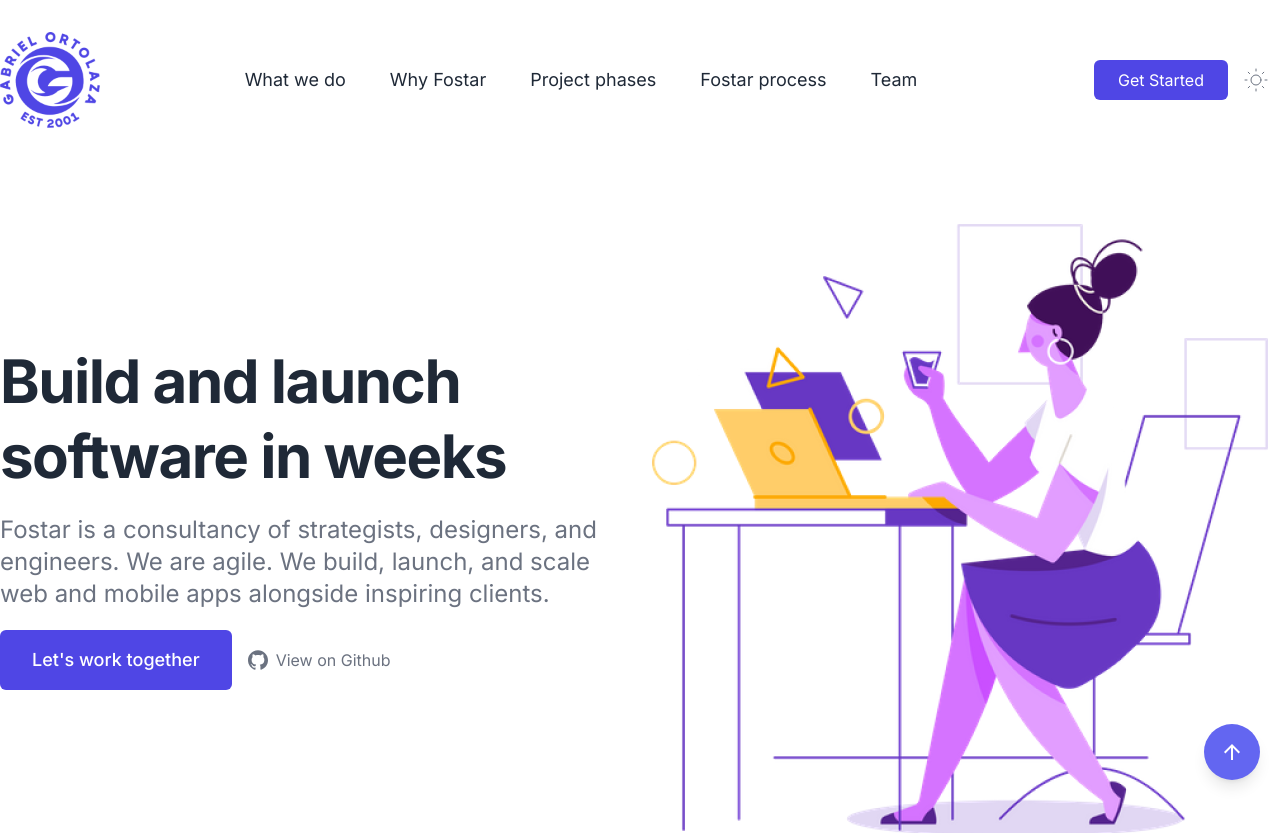
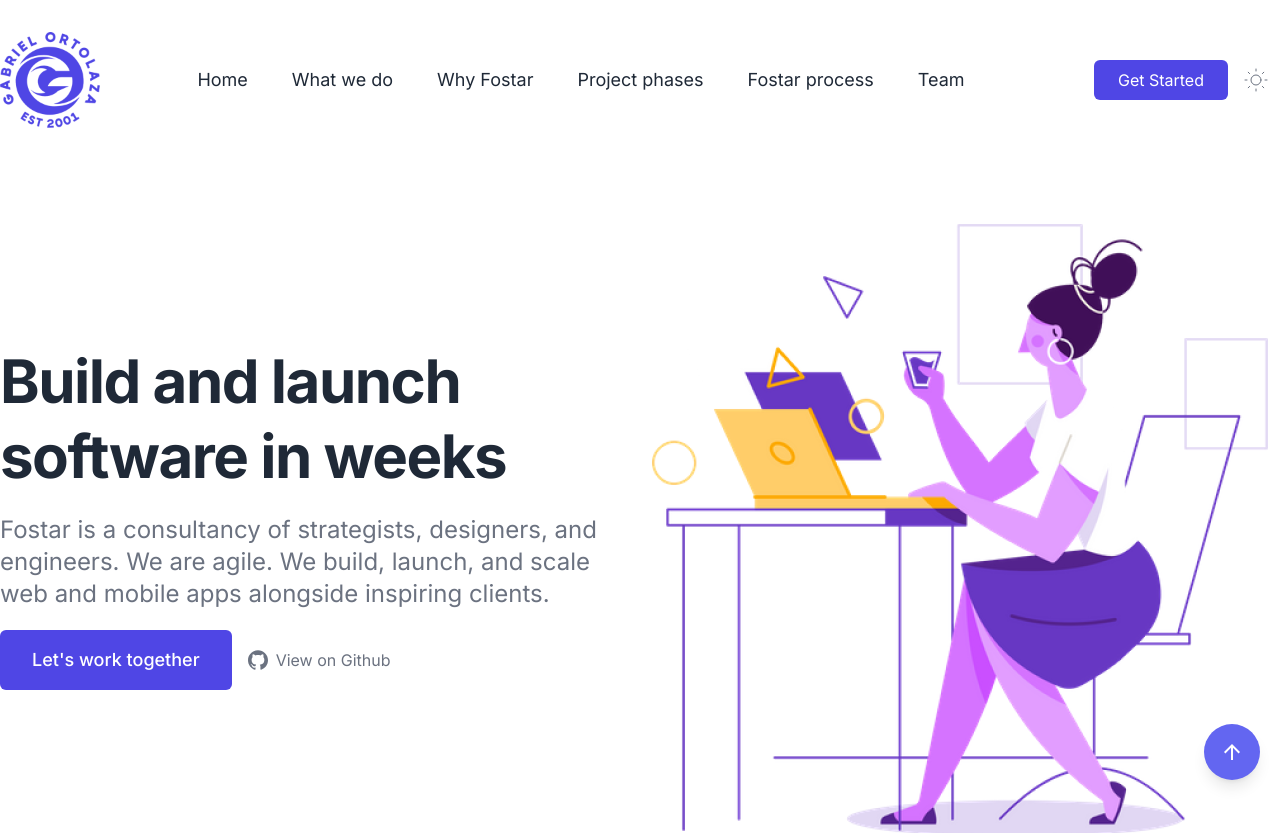
Before and after one commit to gabrielortolaza/Nextjs-Portfolio-Website, a Next.js app: page / in a window 1280 px wide. Shown: the top 833 px of the page. Built offline with nearby package versions, Linux system fonts and the light colour scheme.

Commit message:
Revert "Update menu"
This reverts commit 921911d0d59624a3ee779f3ff0bf45d592e60068.

```diff
--- a/src/components/Navbar.tsx
+++ b/src/components/Navbar.tsx
@@ -8,6 +8,7 @@
 
 export const Navbar = () => {
   const navigation = [
+    "Home",
     "What we do",
     "Why Fostar",
     "Project phases",
```
